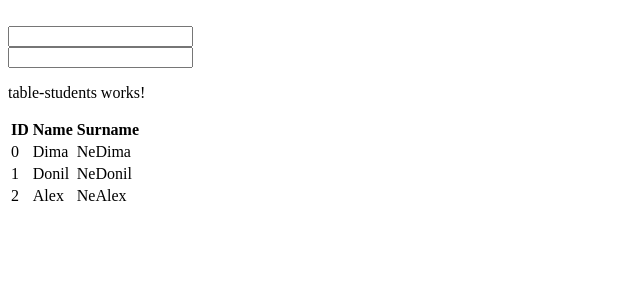
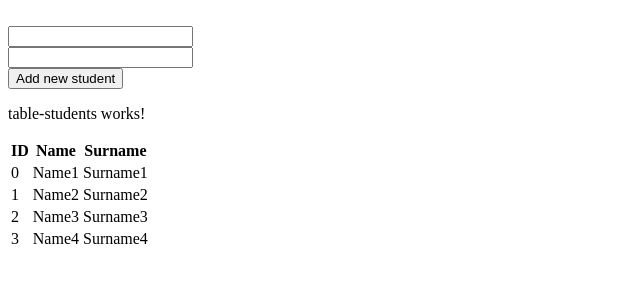
Before and after one commit to NeDonil/AngularApp, an Angular app: page / in a window 1280 px wide. Shown: the top 300 px of the page, without its empty margins (0-640 px from the left). Built offline with nearby package versions, Linux system fonts and the light colour scheme.

Commit message:
feat(Total): add student to table

```diff
--- a/src/app/components/student-editor/student-editor.component.html
+++ b/src/app/components/student-editor/student-editor.component.html
@@ -6,3 +6,4 @@
 <br/>
 <input [(ngModel)]="editingStudent.surname" type="text">
 <br/>
+<button (click)="addStudent()">Add new student</button>
--- a/src/app/components/student-editor/student-editor.component.ts
+++ b/src/app/components/student-editor/student-editor.component.ts
@@ -1,5 +1,6 @@
 import { Component, OnInit } from '@angular/core';
 import { Student } from 'src/app/model/Student';
+import { BaseServiceService } from 'src/app/service/base-service.service';
 
 @Component({
     selector: 'app-student-editor',
@@ -9,9 +10,14 @@ import { Student } from 'src/app/model/Student';
 export class StudentEditorComponent implements OnInit {
     editingStudent !: Student
 
-    constructor(){}
+    constructor(private baseService: BaseServiceService){}
 
     ngOnInit(){
         this.editingStudent = new Student;
     }
+
+    addStudent(){
+        this.baseService.addNewStudent(this.editingStudent);
+        this.editingStudent = new Student();
+    }
 }
--- a/src/app/components/table-students/table-students.component.ts
+++ b/src/app/components/table-students/table-students.component.ts
@@ -1,5 +1,6 @@
 import { Component, OnInit } from '@angular/core';
 import { Student } from 'src/app/model/Student';
+import { BaseServiceService } from 'src/app/service/base-service.service';
 
 @Component({
   selector: 'app-table-students',
@@ -9,13 +10,10 @@ import { Student } from 'src/app/model/Student';
 export class TableStudentsComponent implements OnInit {
     students !: Student[]
 
-    constructor(){}
+    constructor(private baseService: BaseServiceService){}
 
     ngOnInit(){
-        this.students = [
-            {id : 0, name :"Dima", surname : "NeDima"},
-            {id : 1, name :"Donil", surname : "NeDonil"},
-            {id : 2, name :"Alex", surname : "NeAlex"},
-        ]
+        console.log("TableStudentsComponent");
+        this.students = this.baseService.getAllStudents();
     }
 }
--- /dev/null
+++ b/src/app/service/base-service.service.ts
@@ -0,0 +1,26 @@
+import { Injectable } from '@angular/core';
+import { Student } from '../model/Student';
+
+@Injectable({
+  providedIn: 'root'
+})
+export class BaseServiceService {
+
+    students: Student[] = [
+        {id:0, name: "Name1", surname:"Surname1"},
+        {id:1, name: "Name2", surname:"Surname2"},
+        {id:2, name: "Name3", surname:"Surname3"},
+        {id:3, name: "Name4", surname:"Surname4"},
+    ]
+    constructor() { }
+
+    getAllStudents() : Student[] {
+        console.log("count of students " + this.students.length);
+        return this.students;
+    }
+
+    addNewStudent(student: Student){
+        console.log("push student");
+        this.students.push(student);
+    }
+}
```
Also changed, not shown: 1 other file (tests, documents, lock files or other folders).
